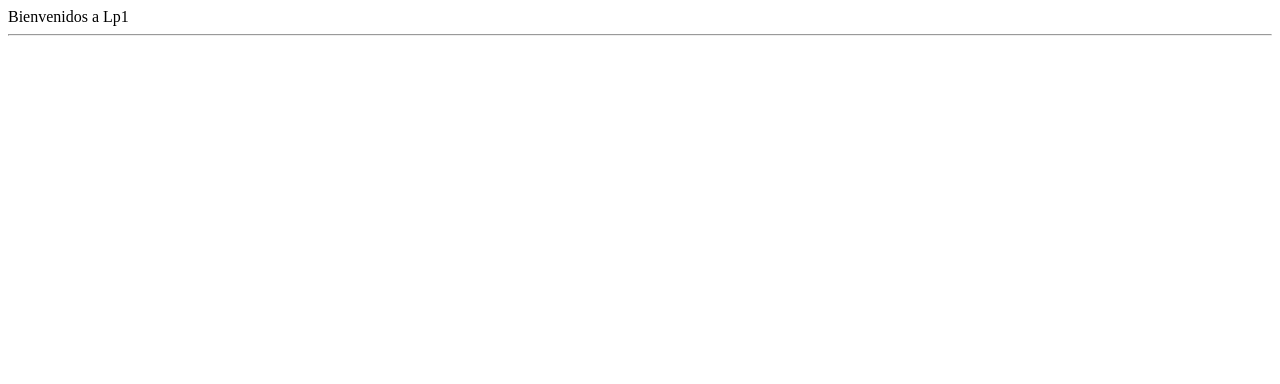
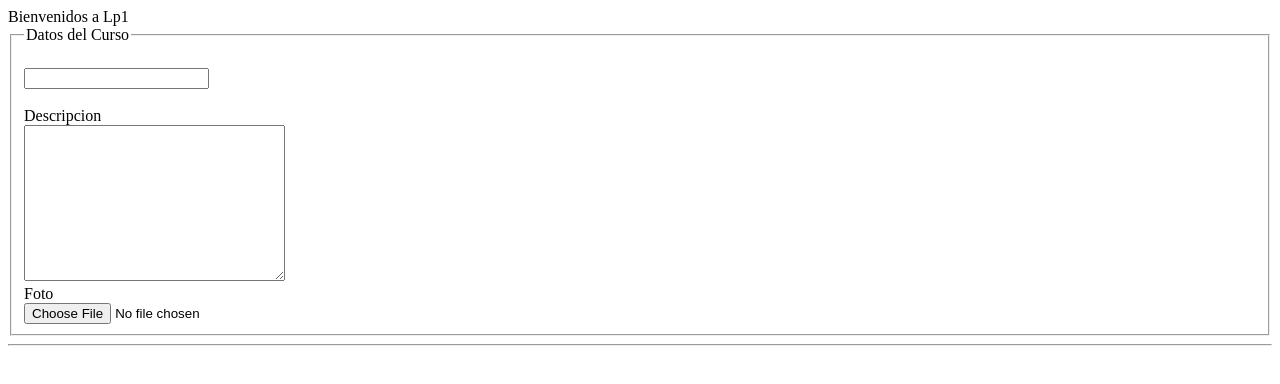
Before and after one commit to Hillary12369/lp2020-g2, a plain HTML site: page index.html in a window 1280 px wide. Drawn offline with Linux system fonts and the light colour scheme.

Commit message:
mi primer commit

```diff
--- a/index.html
+++ b/index.html
@@ -6,7 +6,18 @@
     <title>Document</title>
 </head>
 <body>
-    <hi>Bienvenidos a Lp1 </hi>
+    <hi>Bienvenidos a Lp1</hi>
+    <form action="#" method="get">
+        <fieldset>
+            <legend>Datos del Curso</legend>
+            <label for="a"></label><br>
+            <input type="text"><br><br>
+            <label for="a">Descripcion</label><br>
+            <textarea name="des" id="" cols="30" rows="10"></textarea><br>
+            <label for="a">Foto</label><br>
+            <input type="file" name="foto" id="foto"><br>
+        </fieldset>
+    </form>
     <hr>
 </body>
 </html>
```
